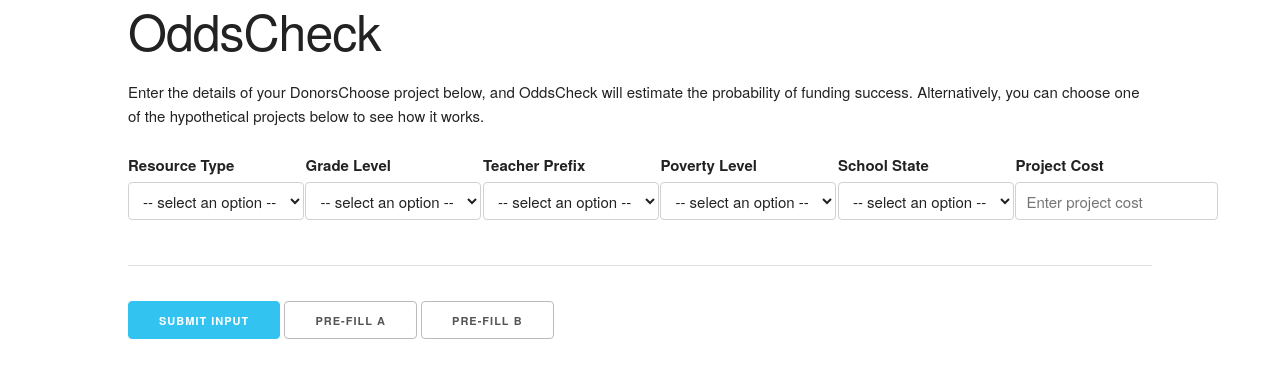
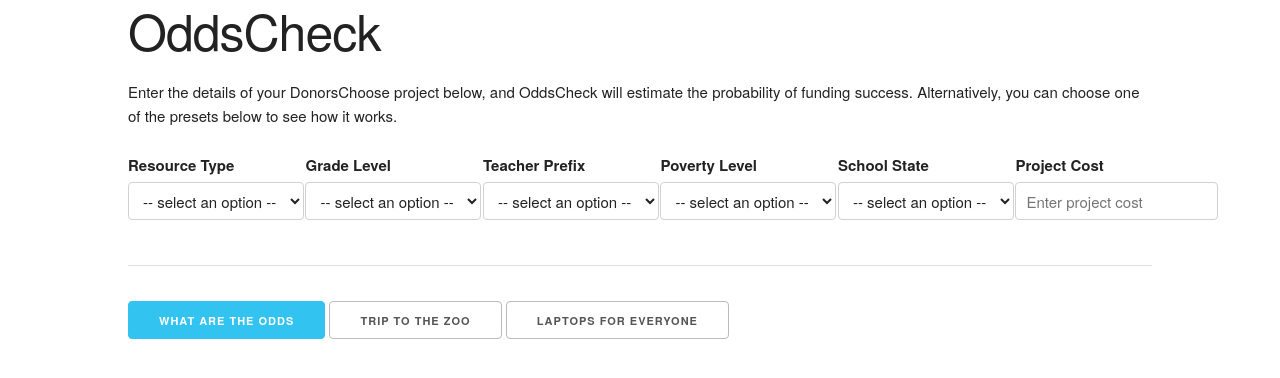
Before and after one commit to mattcbowers/oddscheck, a Python web app: template application/flaskexample/templates/go.html in a window 1280 px wide. Shown: the top 378 px of the page. Run offline with Jinja, Linux system fonts and the light colour scheme; the template is opened without the code that fills it, so the values that code supplies are empty.

Commit message:
Completed the prefill buttons

```diff
--- a/application/flaskexample/templates/master.html
+++ b/application/flaskexample/templates/master.html
@@ -21,7 +21,7 @@
         <h1>OddsCheck</h1>
         <p>Enter the details of your DonorsChoose project below,
         and OddsCheck will estimate the probability of funding success.
-        Alternatively, you can choose one of the hypothetical projects below
+        Alternatively, you can choose one of the presets below
         to see how it works.</p>
         <form method="post">
           <div class="row">
@@ -131,18 +131,13 @@
         </div>  <!-- row -->
         <hr/>
         <div class="row">
-          <input class="button-primary" type="submit" value="submit input">
-          <button id="btn-prefil-a">Pre-fill A</button>
-          <button id="btn-prefil-b">Pre-Fill B</button>
+          <input class="button-primary" type="submit" value="what are the odds">
+          <button id="btn-prefil-a">trip to the zoo</button>
+          <button id="btn-prefil-b">laptops for everyone</button>
         </div>
         </form>
 
         <!-- Results go here -->
-        <div class="row">
-          <p>{{res1}}</p>
-          <p>{{res2}}</p>
-        </div>
-        <!-- {{ res_df | safe }}  -->
         {{ res_df | safe }}
       </div>  <!-- Container -->
 
@@ -153,16 +148,21 @@
         <script src="/static/js/main.js"></script>
         <script>
           $("#btn-prefil-a").click(function(e) {
-            $("select[name='resource']").val("Technology");
+            $("select[name='resource']").val("Trips");
             $("select[name='grade']").val("Grades 3-5");
-            $("select[name='prefix']").val("Mrs.");
+            $("select[name='prefix']").val("Mr.");
             $("select[name='poverty']").val("moderate poverty");
-            $("select[name='state']").val("CA");
-            $("input[name='query']").val("2500");
+            $("select[name='state']").val("IN");
+            $("input[name='query']").val("1000");
             e.preventDefault();
           });
           $("#btn-prefil-b").click(function(e) {
-            $("select[name='grade']").val("Grades 3-5");
+            $("select[name='resource']").val("Technology");
+            $("select[name='grade']").val("Grades PreK-2");
+            $("select[name='prefix']").val("Mrs.");
+            $("select[name='poverty']").val("high poverty");
+            $("select[name='state']").val("AL");
+            $("input[name='query']").val("3000");
             e.preventDefault();
           });
         </script>
```
